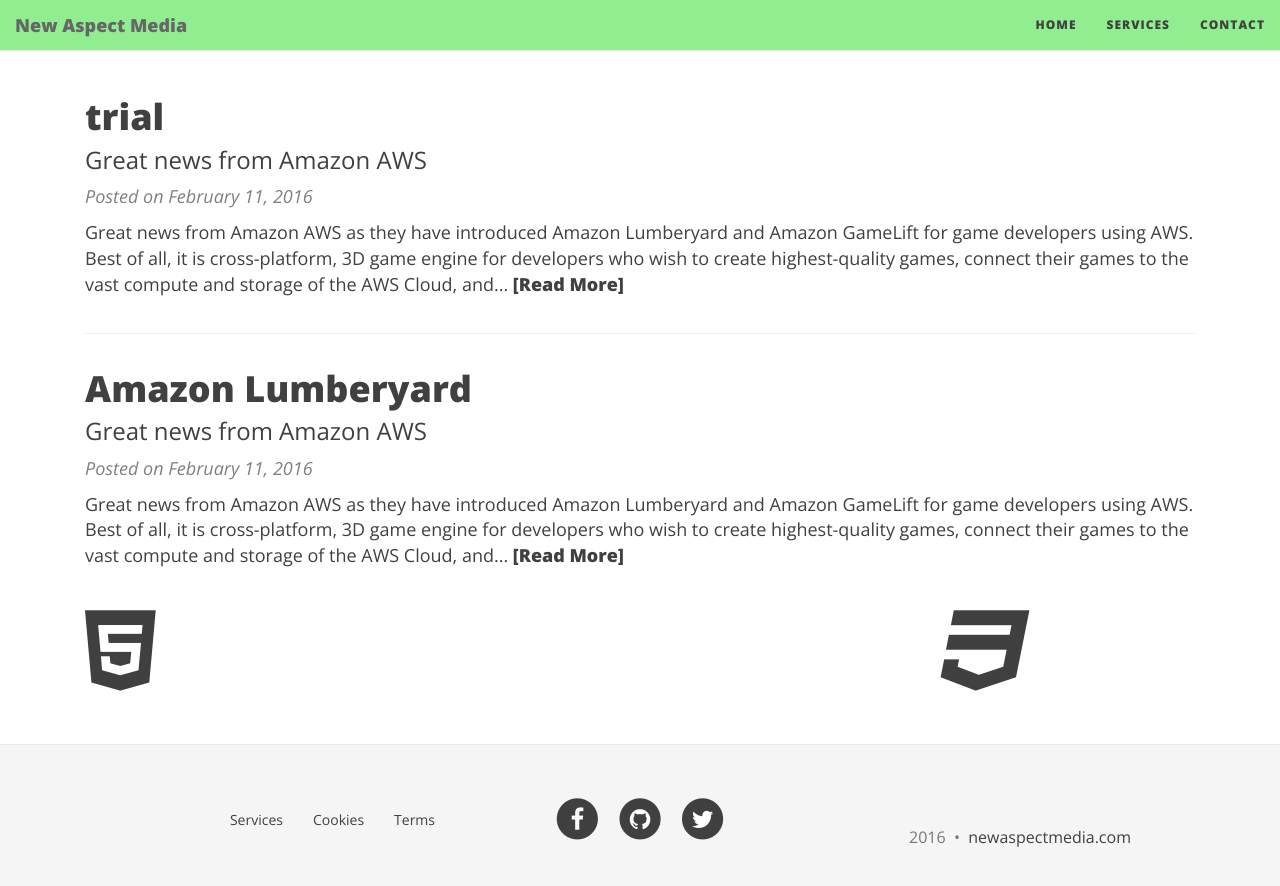
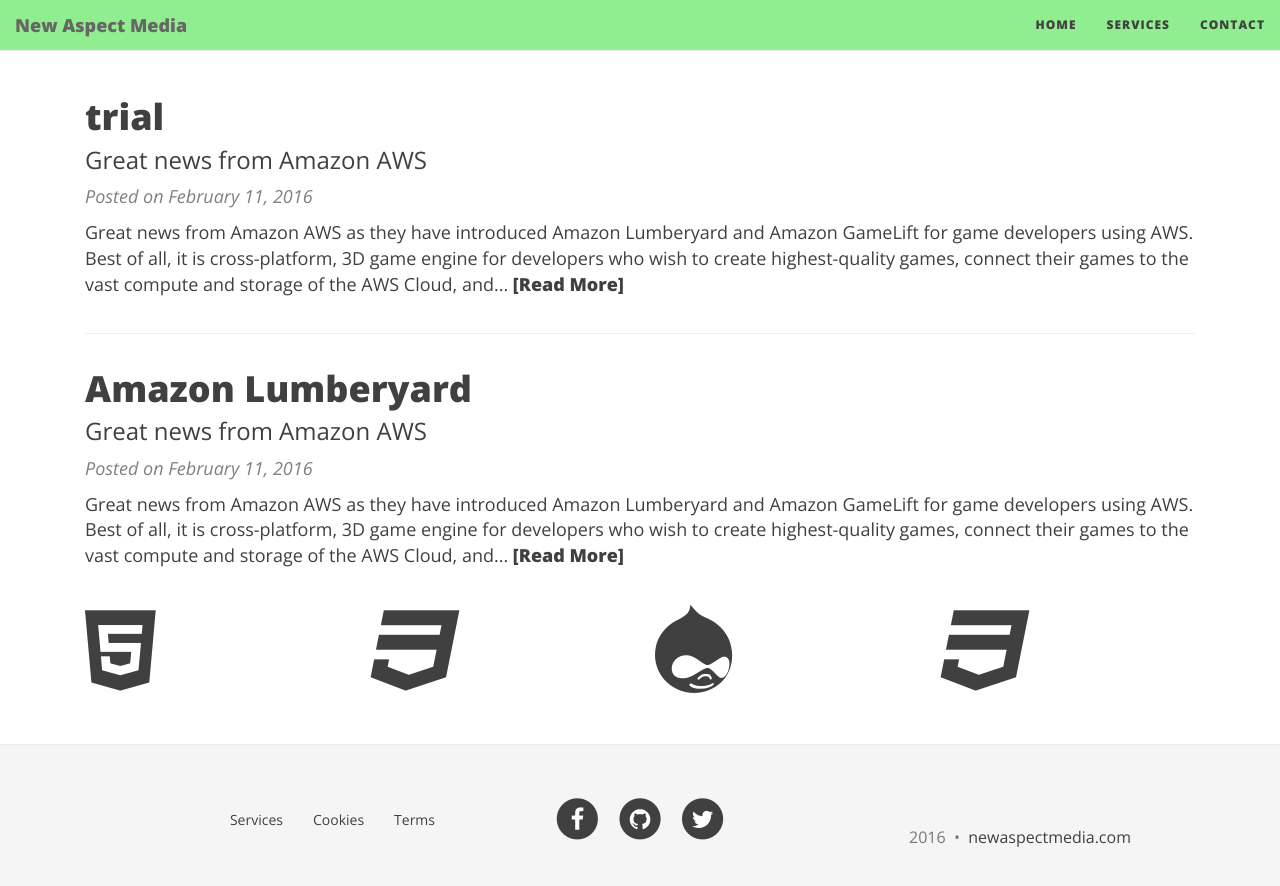
Before and after one commit to newmedia77/appxnam, a Jekyll site: the page built from index.html, in a window 1280 px wide and 900 px high, scrolled down 881 px. Shown: the top 886 px of the window. Built offline with Jekyll 4.4.1, drawn with Linux system fonts in a browser that asks for light colours; nearby versions of some CDN libraries; the list of posts is cut into pages by our own code.

Commit message:
andreas
fa

```diff
--- a/_layouts/default.html
+++ b/_layouts/default.html
@@ -27,12 +27,12 @@
 
 <div class="row">
   <div class="col-xs-6 col-sm-3"><i class="fa fa-html5 fa-5x"></i></div>
-  <div class="col-xs-6 col-sm-3"><i class="ionicons ion-social-javascript"></i></div>
+  <div class="col-xs-6 col-sm-3"><i class="fa fa-css3 fa-5x"></i></div>
 
   <!-- Add the extra clearfix for only the required viewport -->
   <div class="clearfix visible-xs-block"></div>
 
-  <div class="col-xs-6 col-sm-3"><i class="mega-octicon octicon-ruby"></i></div>
+  <div class="col-xs-6 col-sm-3"><i class="fa fa-drupal fa-5x"></i></div>
   <div class="col-xs-6 col-sm-3"><i class="fa fa-css3 fa-5x"></i></div>
 </div>
 
```
